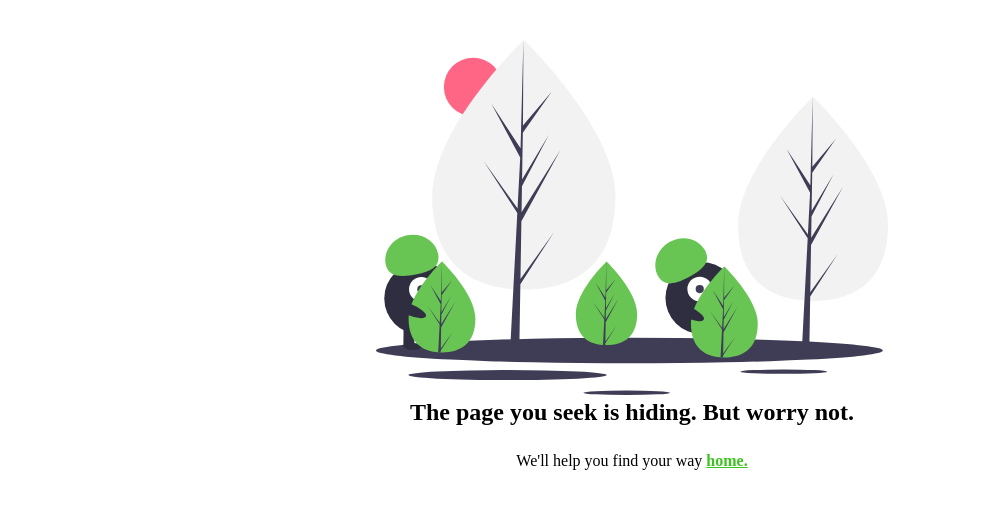
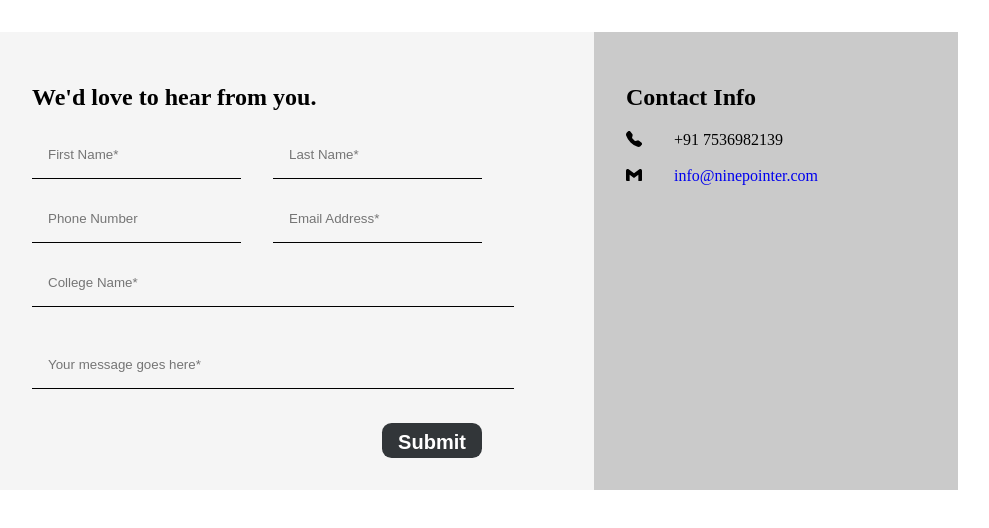
Before and after one commit to anshumansharma000/ninepointer, a Next.js app in the folder ninepointer/: page /contact in a window 1280 px wide. Before the commit this address had no page. Shown: the top 528 px of the page, without its empty margins (8-997 px from the left). Built offline with nearby package versions, Linux system fonts and the light colour scheme.

Commit message:
Added contact

```diff
--- a/ninepointer/components/Layout/Navbar.js
+++ b/ninepointer/components/Layout/Navbar.js
@@ -82,7 +82,7 @@ export const Navbar = () => {
           </li>
           <li>
             <div className={navStyles.highlight}>
-              <Link href='/contactus'>Contact</Link>
+              <Link href='/contact'>Contact</Link>
             </div>
           </li>
         </ul>
--- /dev/null
+++ b/ninepointer/pages/contact.js
@@ -0,0 +1,204 @@
+import React, { useState } from 'react';
+import styles from '../styles/contact.module.scss';
+import { BsTelephoneFill } from 'react-icons/bs';
+import { SiGmail } from 'react-icons/si';
+import axios from 'axios';
+import Message from '../components/Messge';
+
+const contactnew = () => {
+  const [formData, setformData] = useState({
+    firstName: '',
+    lastName: '',
+    phoneNumber: '',
+    emailAddress: '',
+    collegeName: '',
+    message: '',
+  });
+
+  const [errorMessage, setErrorMessage] = useState('');
+  const handleChange = (e) => {
+    let name = e.target.name;
+    let value = e.target.value;
+    console.log(e.target.name);
+    console.log(e.target.value);
+    setformData((previousState) => ({
+      ...previousState,
+      [name]: value,
+    }));
+  };
+  // async submitForm() {
+  //     const formData = new FormData()
+  //     Object.keys(this.form).forEach((key) => {
+  //       formData.append(key, this.form[key])
+  //     })
+
+  //     try {
+  //       await this.$axios.post('/ajax/contact/contact-us', formData)
+  //       this.$emit('formSent')
+  //     } catch (err) {
+  //       this.errors.push('form_error')
+  //     }
+  //   }
+
+  const handleSubmit = async (e) => {
+    e.preventDefault();
+    try {
+      const data = {
+        name: formData.firstName + formData.lastName,
+        email: formData.emailAddress,
+        college: formData.collegeName,
+        message: formData.message,
+      };
+      if (formData.phoneNumber) {
+        data.phone = formData.phoneNumber;
+      }
+
+      axios.defaults.headers.post['Content-Type'] = 'application/json';
+      const res = await axios.post(
+        'https://formsubmit.co/ajax/9c09d36ffb0944867bb6a516932090a8',
+        data
+      );
+
+      // const response = await axios.post('',formData);
+      console.log(res.status);
+      if (res.status === 200) {
+        alert(
+          `Thank you for submitting ${formData.firstName}! We'll get in touch with you.`
+        );
+        resetForm();
+      }
+    } catch (error) {
+      console.error(error);
+      setErrorMessage(error);
+    }
+  };
+
+  const resetForm = () => {
+    setformData({
+      firstName: '',
+      lastName: '',
+      phoneNumber: '',
+      emailAddress: '',
+      collegeName: '',
+      message: '',
+    });
+  };
+
+  return (
+    <div className={styles.container}>
+      <form onSubmit={handleSubmit}>
+        <div className={styles.containerLeft}>
+          <h2> We'd love to hear from you.</h2>
+          <div className={styles.rowElements}>
+            <input
+              type='text'
+              name='firstName'
+              placeholder='First Name*'
+              onChange={handleChange}
+              value={formData.firstName}
+              required={true}
+            />
+            <input
+              type='text'
+              name='lastName'
+              placeholder='Last Name*'
+              onChange={handleChange}
+              value={formData.lastName}
+            />
+          </div>
+          <div className={styles.rowElements}>
+            <input
+              type='text'
+              name='phoneNumber'
+              placeholder='Phone Number'
+              onChange={handleChange}
+              value={formData.phoneNumber}
+            />
+            <input
+              type='email'
+              name='emailAddress'
+              placeholder='Email Address*'
+              onChange={handleChange}
+              value={formData.emailAddress}
+              required={true}
+            />
+          </div>
+          <div className={styles.rowElements2}>
+            <input
+              type='text'
+              name='collegeName'
+              placeholder='College Name*'
+              onChange={handleChange}
+              value={formData.collegeName}
+              required={true}
+            />
+            <br /> <br />
+            <input
+              type='textarea'
+              name='message'
+              placeholder='Your message goes here*'
+              onChange={handleChange}
+              value={formData.message}
+              required={true}
+            />{' '}
+          </div>
+          <br />
+          <input type='submit' />
+        </div>
+        {errorMessage && (
+          <Message msg={errorMessage} setMessage={setErrorMessage} />
+        )}
+      </form>
+
+      <div className={styles.contactInfo}>
+        <h2> Contact Info</h2>
+        <div className={styles.contactIcons}>
+          <div className={styles.callicon}>
+            <BsTelephoneFill />
+            <p> +91 7536982139 </p>{' '}
+          </div>
+          <br /> <br />
+        </div>
+        <div className={styles.mailicon}>
+          <div className={styles.contactIcons}>
+            <SiGmail />
+            <p>
+              {' '}
+              <a href='mailto:info@ninepointer.com'>
+                info@ninepointer.com
+              </a>{' '}
+            </p>{' '}
+          </div>
+        </div>
+        <br />
+        <div className={styles.socialIcons}>
+          <a href='https://www.facebook.com/people/ninepointer/100083236507235/'>
+            <ion-icon name='logo-facebook'></ion-icon>
+          </a>
+
+          <a href='https://api.whatsapp.com/send?phone=917737384957'>
+            <ion-icon name='logo-whatsapp'></ion-icon>
+          </a>
+
+          <a href='https://www.instagram.com/nine_pointer/'>
+            <ion-icon name='logo-instagram'></ion-icon>
+          </a>
+          <a href='https://www.youtube.com/channel/UCgslF4zuDhDyttD9P3ZOHbg/featured'>
+            <ion-icon name='logo-youtube'></ion-icon>
+          </a>
+
+          <script
+            type='module'
+            src='https://unpkg.com/ionicons@5.5.2/dist/ionicons/ionicons.esm.js'
+          ></script>
+          <script
+            noModule
+            src='https://unpkg.com/ionicons@5.5.2/dist/ionicons/ionicons.js'
+          ></script>
+        </div>
+      </div>
+    </div>
+    // should work now
+  );
+};
+export default contactnew;
--- /dev/null
+++ b/ninepointer/styles/contact.module.scss
@@ -0,0 +1,107 @@
+.container{
+    display: flex;
+    // justify-content: space-between;
+    width: fit-content;
+    gap: 5rem;
+    margin-bottom: 4rem;
+    margin-top: 2rem;
+    // margin-left: auto;
+    // margin-right: auto;
+    background-color: #F5F5F5;
+
+    form{
+        padding: 2rem;
+        .rowElements{
+            display: flex;
+            align-items: center;
+            gap: 2em;
+            // background-color: #F5F5F5;
+
+          input {
+                border: none;
+                border-bottom: 1px solid black;
+                margin-bottom: 1rem;
+                padding: 1rem;
+                background-color:#F5F5F5;
+                 &:focus{
+                     outline: none;
+                     border-bottom: 2px solid black;
+                 }
+            }
+
+
+        }
+        .rowElements2{
+            input {
+                border: none;
+                border-bottom:  1px solid black;
+             width: 100%;
+
+                margin-bottom: 1rem;
+                padding: 1rem;
+                background-color:#F5F5F5;
+                 &:focus{
+                     outline: none;
+                     border-bottom: 2px solid black;
+                 }
+            }
+        }
+
+        input[type='submit']
+        {
+            background: #323639;
+            border-radius: 0.6rem;
+            cursor: pointer;
+            color: white;
+            padding: 0.5rem;
+            background-color:
+            #323639;
+            width: 100px;
+            height: 35px;
+            float: right;
+            border: none;
+            font-weight: 600;
+            font-size: 20px;
+            &:hover {
+                 background-color: #324339;
+            }
+        }
+    }
+ .contactInfo{
+    background-color:
+    #CACACA;
+    width: 300px;
+
+    padding: 2rem;
+    .contactIcons{
+        display: flex;
+        gap: 2em;
+        p{
+            margin: 0;
+            gap: 2em;
+        }
+        .callicon{
+            display: flex;
+            justify-content: space-between;
+            gap: 2em;
+        }
+        .mailicon{display: flex;
+            justify-content: space-between;}
+
+
+        align-items: flex-start;
+        a{text-decoration: none;}
+
+
+    }
+    .socialIcons{
+        display: flex;
+        gap: 1em;
+        size: 2in;
+
+    }
+
+
+
+    }
+ }
```
